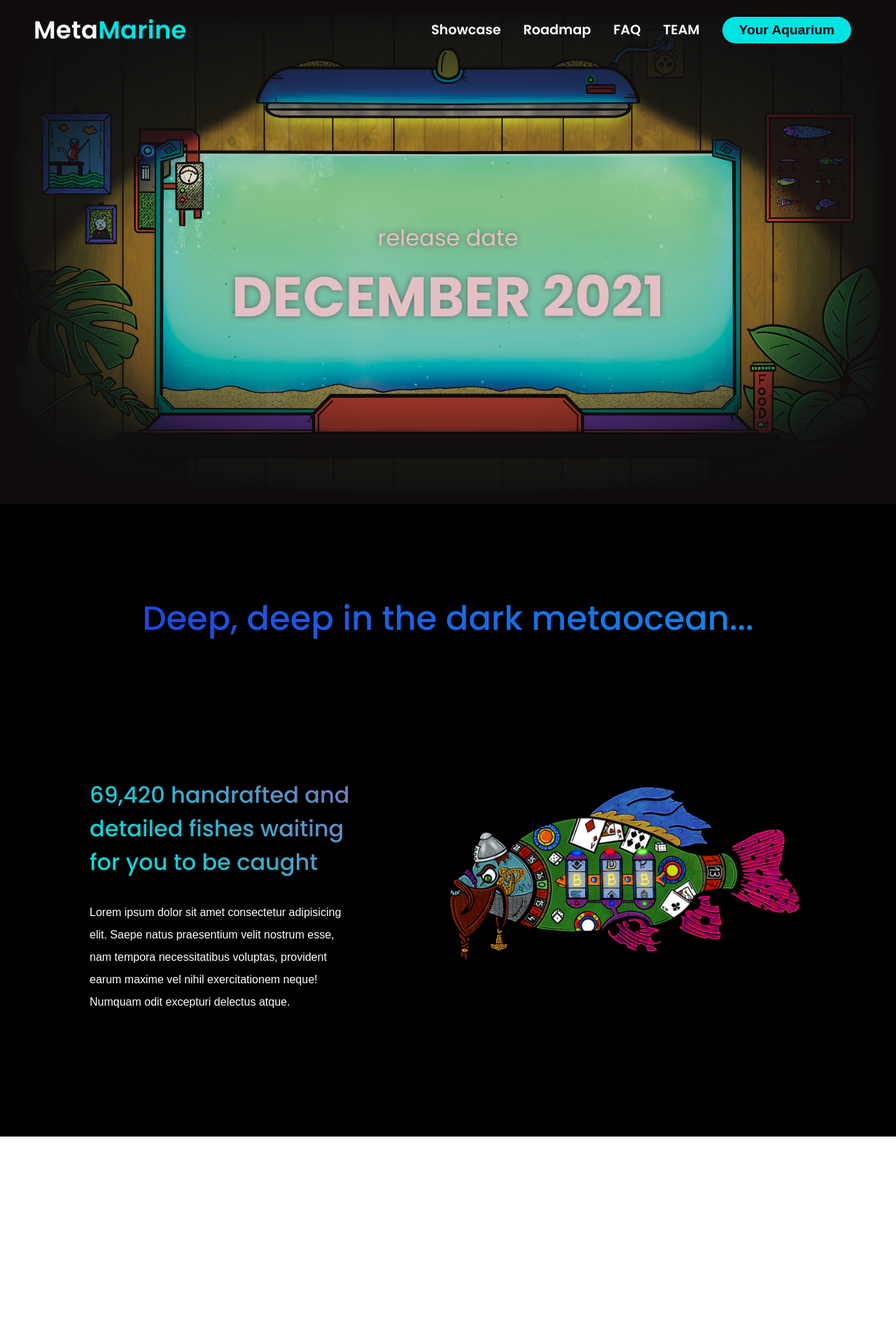
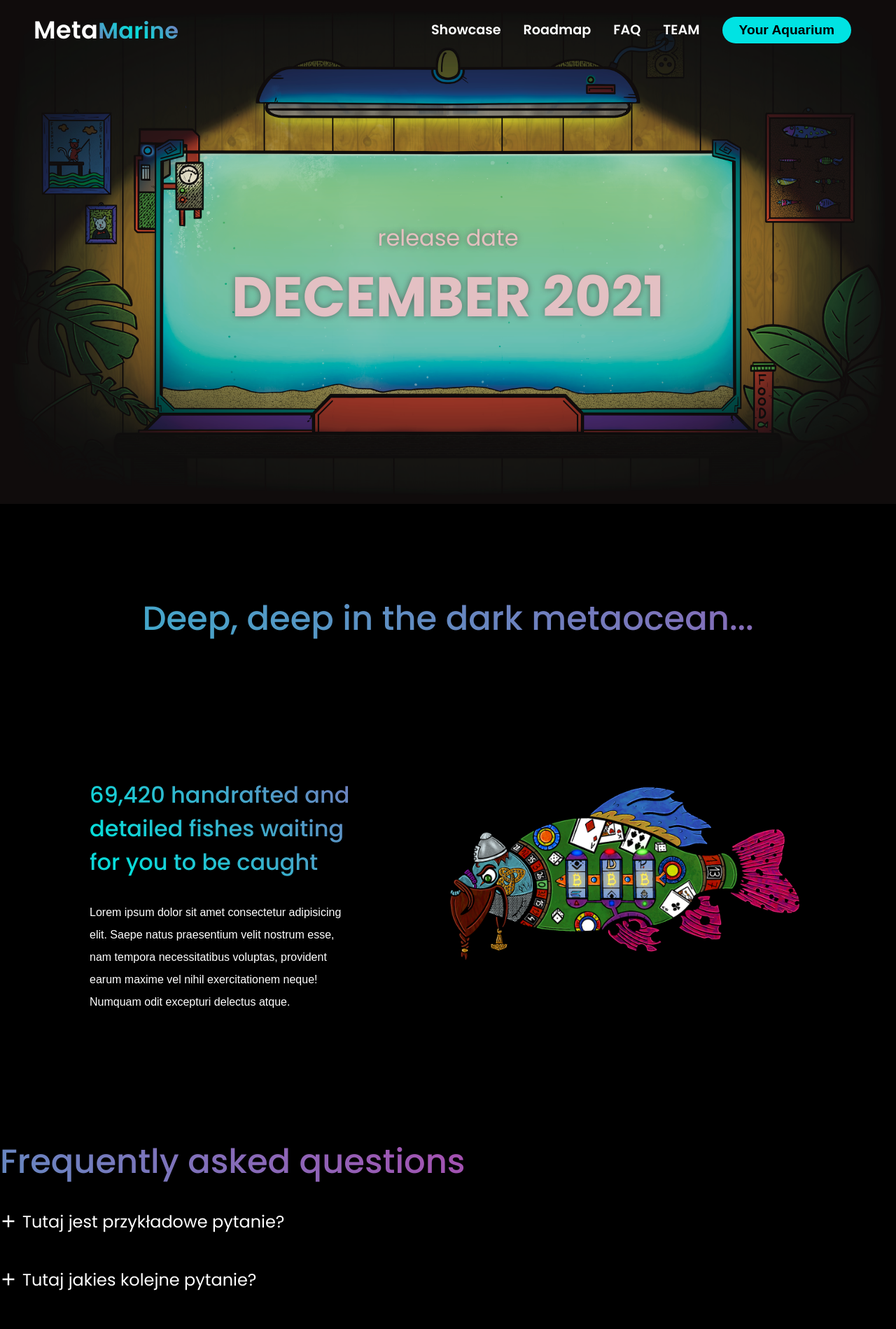
Before and after one commit to MarekChoinski/metamarine, a Next.js app: page / in a window 1280 px wide. Shown: the top 1899 px of the page at 70% size. Before the commit the page ends 1624 px from the top, so only its background shows below. Built offline with nearby package versions, Linux system fonts and the light colour scheme.

Commit message:
Add showcase section and faqsection

```diff
--- /dev/null
+++ b/components/Meta/Meta.tsx
@@ -0,0 +1,39 @@
+import Head from "next/head";
+
+export interface MetaProps {
+  title: string;
+  description?: string;
+  image?: string;
+  url?: string;
+}
+
+export const Meta: React.FC<MetaProps> = ({
+  title,
+  description,
+  image,
+  url
+}) => (
+  <Head>
+    <title>{title}</title>
+    <meta property="og:title" content={title} />
+    <meta
+      name="viewport"
+      content="width=device-width, initial-scale=1.0, minimum-scale=0.5, maximum-scale=3.0"
+    ></meta>
+    {description && (
+      <>
+        <meta property="og:description" content={description} />
+        <meta name="description" content={description} />
+      </>
+    )}
+    {image && typeof window !== "undefined" && (
+      <meta
+        property="og:image"
+        content={window.location.origin + "/img" + image}
+      />
+    )}
+    {url && typeof window !== "undefined" && (
+      <meta property="og:url" content={window.location.origin + url} />
+    )}
+  </Head>
+);
--- a/components/Navbar/Navbar.module.scss
+++ b/components/Navbar/Navbar.module.scss
@@ -1,9 +1,4 @@
-$screen-sm-min: 768px;
-$link-color: white;
-$link-hover-color: darken($link-color, 15%);
-$warm-gray: #e9e7df;
-$navbarBgColor: black;
-$teal: rgb(0, 227, 227);
+@use "styles/variables" as *;
 
 .navbar {
   padding: 0 3rem;
@@ -193,6 +188,31 @@ $teal: rgb(0, 227, 227);
   font-size: 1.2rem;
 }
 
+@keyframes gradient {
+  0% {
+    background-position: 0% 0%;
+  }
+  50% {
+    background-position: 100% 100%;
+  }
+  100% {
+    background-position: 0% 0%;
+  }
+}
+
 .marine {
-  color: $teal;
+  padding: 0;
+  font-size: 2rem;
+  text-align: left;
+  background: linear-gradient(
+    45deg,
+    hsl(324, 100%, 50%),
+    rgb(5, 222, 218),
+    hsl(324, 100%, 50%)
+  );
+  background-clip: text;
+  -webkit-background-clip: text;
+  -webkit-text-fill-color: transparent;
+  background-size: 200% 200%;
+  animation: gradient 5s ease infinite;
 }
--- /dev/null
+++ b/components/Plus/Plus.tsx
@@ -0,0 +1,11 @@
+const Plus = (props: any) => {
+  return (
+    <svg
+    role="img"
+    xmlns="http://www.w3.org/2000/svg" width={24} height={24} {...props}>
+      <path d="M19 13h-6v6h-2v-6H5v-2h6V5h2v6h6v2z" />
+    </svg>
+  );
+};
+
+export default Plus;
--- a/package.json
+++ b/package.json
@@ -11,6 +11,7 @@
   "dependencies": {
     "next": "12.0.4",
     "react": "17.0.2",
+    "react-collapse": "^5.1.1",
     "react-countdown": "^2.3.2",
     "react-dom": "17.0.2",
     "sass": "^1.43.4"
@@ -19,6 +20,7 @@
     "@types/classnames": "^2.3.1",
     "@types/node": "16.11.9",
     "@types/react": "17.0.35",
+    "@types/react-collapse": "^5.0.1",
     "eslint": "^7.32.0",
     "eslint-config-next": "12.0.4",
     "prettier": "2.4.1",
--- a/pages/index.tsx
+++ b/pages/index.tsx
@@ -2,8 +2,10 @@ import type { NextPage } from 'next'
 import Head from 'next/head'
 import Image from 'next/image'
 import React from 'react';
+import { Meta } from '../components/Meta/Meta';
 import { Navbar } from '../components/Navbar/Navbar';
 import {Timer} from '../components/Timer/Timer';
+import { FaqSection } from '../sections/FaqSection/FaqSection';
 import { HeroSection } from '../sections/HeroSection/HeroSection';
 import { ShowcaseSection } from '../sections/ShowcaseSection/ShowcaseSection';
 import styles from '../styles/Home.module.scss'
@@ -13,9 +15,13 @@ import p from '../utils/prefixImages';
 const Home: NextPage = () => {
   return (
     <>
+    <Meta
+    title="MetaMarine NFT"/>
       <Navbar />
       <HeroSection />
       <ShowcaseSection />
+      <FaqSection />
+
     </>
   )
 }
--- /dev/null
+++ b/sections/FaqSection/FaqSection.module.scss
@@ -0,0 +1,60 @@
+@use "styles/variables" as *;
+
+.section {
+  background-color: black;
+  width: 100vw;
+  color: white;
+  padding-bottom: 10rem;
+}
+
+.container {
+  width: $containerWidth;
+  margin: 0 auto;
+}
+
+@keyframes gradient {
+  0% {
+    background-position: 0% 0%;
+  }
+  50% {
+    background-position: 100% 100%;
+  }
+  100% {
+    background-position: 0% 0%;
+  }
+}
+
+.header {
+  font-size: 3rem;
+  margin: 0;
+  // padding: 8rem 0 12rem 0;
+  font-weight: 500;
+
+  background: linear-gradient(
+    45deg,
+    hsl(324, 100%, 50%),
+    rgb(5, 222, 218),
+    hsl(324, 100%, 50%)
+  );
+  background-clip: text;
+  -webkit-background-clip: text;
+  -webkit-text-fill-color: transparent;
+  background-size: 400% 400%;
+  animation: gradient 15s ease infinite;
+}
+.questions {
+  h4 {
+    margin-bottom: 1rem;
+    font-size: 1.5rem;
+    font-weight: normal;
+    cursor: pointer;
+    display: flex;
+    align-items: center;
+  }
+
+  svg {
+    filter: invert(1);
+    transform: scale(1.2);
+    margin-right: 0.5rem;
+  }
+}
--- /dev/null
+++ b/sections/FaqSection/FaqSection.tsx
@@ -0,0 +1,70 @@
+import React, { useState } from "react";
+import styles from "./FaqSection.module.scss";
+import p from '../../utils/prefixImages';
+import { Timer } from "../../components/Timer/Timer";
+import { Collapse } from "react-collapse";
+import Plus from "../../components/Plus/Plus";
+
+export interface FaqSectionProps {
+
+}
+
+export const FaqSection: React.FC<FaqSectionProps> = () => {
+
+  const [q1, setQ1] = useState(false);
+  const [q2, setQ2] = useState(false);
+  const [q3, setQ3] = useState(false);
+
+return (
+  <section
+  className={styles.section}
+  id="faq"
+  >
+    <div className={styles.container}>
+<h1 className={styles.header}>
+  Frequently asked questions
+</h1>
+
+
+<div className={styles.questions}>
+  <h4 onClick={()=>setQ1(!q1)}>
+    <Plus />Tutaj jest przykładowe pytanie?
+  </h4>
+  <Collapse isOpened={q1} >
+   <p  onClick={()=>setQ1(!q1)}>
+
+      Lorem ipsum dolor, sit amet consectetur adipisicing elit. At, fugiat fugit excepturi debitis suscipit ipsam sit asperiores amet. Amet deleniti sit voluptatem nobis ipsa temporibus architecto, vero veniam distinctio ad?
+   </p>
+
+  </Collapse>
+  <h4 onClick={()=>setQ2(!q2)}>
+    <Plus />Tutaj jakies kolejne pytanie?
+  </h4>
+  <Collapse isOpened={q2}>
+<p>
+      Lorem ipsum dolor, sit amet consectetur adipisicing elit. At, fugiat fugit excepturi debitis suscipit ipsam sit asperiores amet. Amet deleniti sit voluptatem nobis ipsa temporibus architecto, vero veniam distinctio ad?
+      Lorem ipsum dolor, sit amet consectetur adipisicing elit. At, fugiat fugit excepturi debitis suscipit ipsam sit asperiores amet. Amet deleniti sit voluptatem nobis ipsa temporibus architecto, vero veniam distinctio ad?
+      Lorem ipsum dolor, sit amet consectetur adipisicing elit. At, fugiat fugit excepturi debitis suscipit ipsam sit asperiores amet. Amet deleniti sit voluptatem nobis ipsa temporibus architecto, vero veniam distinctio ad?
+      Lorem ipsum dolor, sit amet consectetur adipisicing elit. At, fugiat fugit excepturi debitis suscipit ipsam sit asperiores amet. Amet deleniti sit voluptatem nobis ipsa temporibus architecto, vero veniam distinctio ad?
+
+</p>
+
+  </Collapse>
+  <h4 onClick={()=>setQ3(!q3)}>
+    <Plus />A tutaj następne?
+  </h4>
+  <Collapse isOpened={q3}>
+    <div className="a">
+      Lorem ipsum dolor, sit amet consectetur adipisicing elit. At, fugiat fugit excepturi debitis suscipit ipsam sit asperiores amet. Amet deleniti sit voluptatem nobis ipsa temporibus architecto, vero veniam distinctio ad?
+    </div>
+  </Collapse>
+</div>
+
+    </div>
+
+
+
+
+  </section>
+)
+};
--- a/sections/ShowcaseSection/ShowcaseSection.module.scss
+++ b/sections/ShowcaseSection/ShowcaseSection.module.scss
@@ -1,3 +1,5 @@
+@use "styles/variables" as *;
+
 .container {
   width: 100vw;
   background-color: black;
@@ -26,9 +28,9 @@
 
   background: linear-gradient(
     45deg,
-    hsl(181, 100%, 50%),
-    #2c0bd0,
-    hsl(181, 100%, 50%)
+    hsl(324, 100%, 50%),
+    rgb(5, 222, 218),
+    hsl(324, 100%, 50%)
   );
   background-clip: text;
   -webkit-background-clip: text;
@@ -39,7 +41,7 @@
 
 .dual {
   width: 80%;
-  max-width: 1300px;
+  max-width: $containerWidth;
   display: flex;
   height: auto;
   color: white;
--- a/sections/ShowcaseSection/ShowcaseSection.tsx
+++ b/sections/ShowcaseSection/ShowcaseSection.tsx
@@ -14,6 +14,7 @@ export const ShowcaseSection: React.FC<ShowcaseSectionProps> = () => {
 return (
   <section
   className={styles.container}
+  id="showcase"
   >
 
 <h1 className={styles.header}>
--- a/styles/globals.scss
+++ b/styles/globals.scss
@@ -17,3 +17,15 @@ a {
 * {
   box-sizing: border-box;
 }
+
+@keyframes gradient {
+  0% {
+    background-position: 0% 0%;
+  }
+  50% {
+    background-position: 100% 100%;
+  }
+  100% {
+    background-position: 0% 0%;
+  }
+}
--- /dev/null
+++ b/styles/variables.scss
@@ -0,0 +1,7 @@
+$screen-sm-min: 768px;
+$link-color: white;
+$link-hover-color: darken($link-color, 15%);
+$warm-gray: #e9e7df;
+$navbarBgColor: black;
+$teal: rgb(0, 227, 227);
+$containerWidth: 1300px;
```
Also changed, not shown: 1 other file (tests, documents, lock files or other folders).
